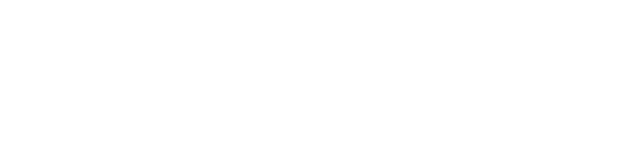
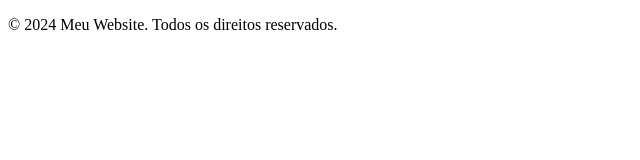
Before and after one commit to DavidSenai/ATV2-GitHub, a plain HTML site: page index.html in a window 1280 px wide. Shown: the whole page, without its empty margins (0-640 px from the left). Drawn offline with Linux system fonts and the light colour scheme.

Commit message:
Adiciona rodapé

```diff
--- a/index.html
+++ b/index.html
@@ -5,5 +5,9 @@
     <meta name="viewport" content="width=device-width, initial-scale=1.0" />
     <title>ATV2 GitHub</title>
   </head>
-  <body></body>
+  <body>
+    <footer>
+      <p>&copy; 2024 Meu Website. Todos os direitos reservados.</p>
+    </footer>
+  </body>
 </html>
```
